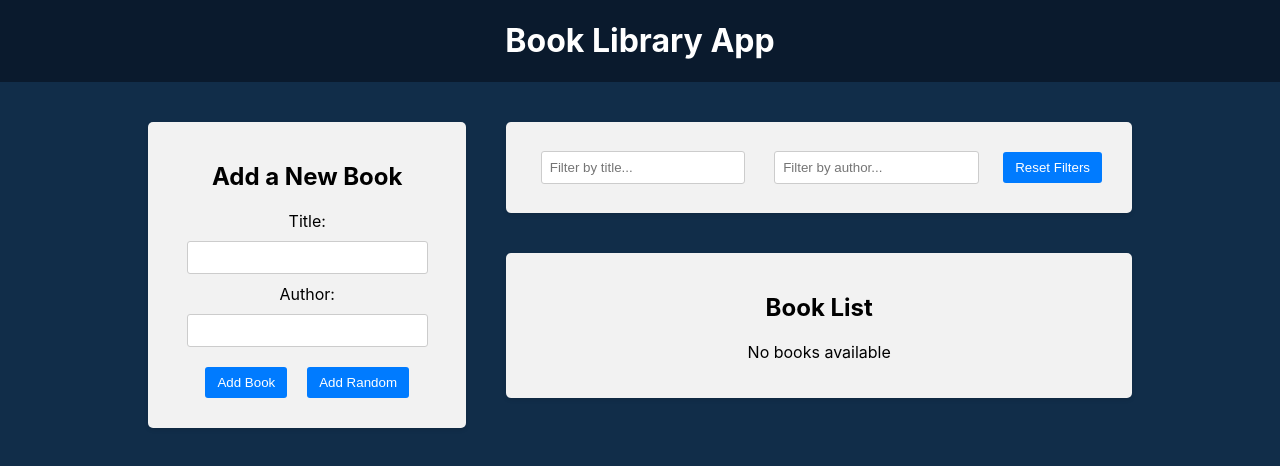
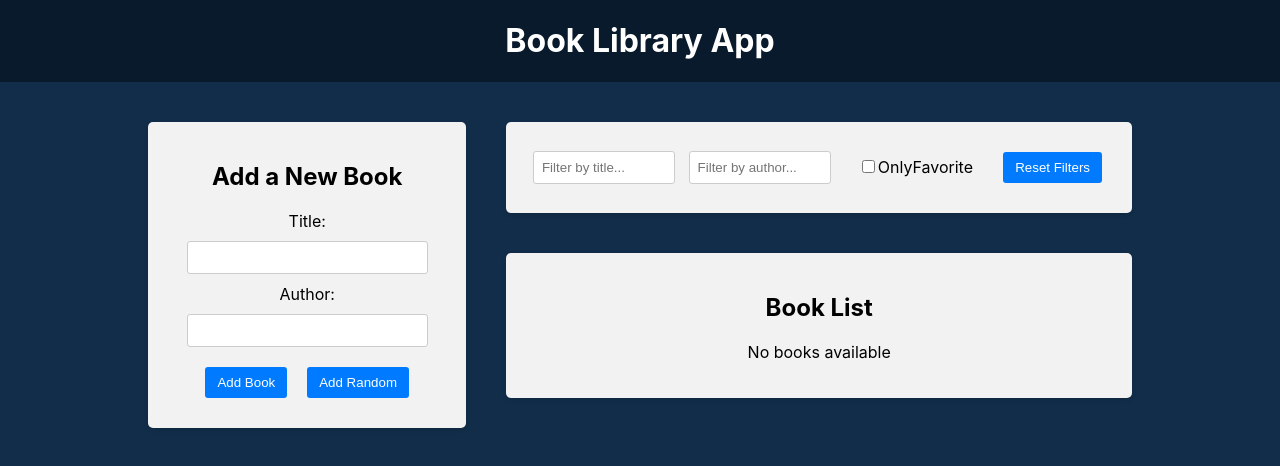
Before and after one commit to ProgMachineProg/book-library-app, a React (Create React App) app in the folder frontend/: page / in a window 1280 px wide. Shown: the top 466 px of the page. Built offline with nearby package versions, Linux system fonts and the light colour scheme.

Commit message:
Favorite checkbox filter

```diff
--- a/frontend/src/components/BookList/BookList.js
+++ b/frontend/src/components/BookList/BookList.js
@@ -1,13 +1,14 @@
 import {useDispatch, useSelector} from 'react-redux'
 import {BsBookmarkStarFill, BsBookmarkStar} from "react-icons/bs";
 import {deleteBook, toggleFavorite} from "../../redux/books/actionCreators";
-import {selectTitleFilter, selectAuthorFilter} from "../../redux/slices/filterSlice";
+import {selectTitleFilter, selectAuthorFilter, selectOnlyFavoriteFilter} from "../../redux/slices/filterSlice";
 import './BookList.css'
 
 const BookList = () => {
     const books = useSelector((state) => state.books);
     const titleFilter = useSelector(selectTitleFilter);
     const authorFilter = useSelector(selectAuthorFilter);
+    const onlyFavoriteFilter = useSelector(selectOnlyFavoriteFilter);
     const dispatch = useDispatch();
 
     const handleDeleteBook = (id) => {
@@ -25,7 +26,8 @@
         const matchesAuthor = book.author
             .toLowerCase()
             .includes(authorFilter.toLowerCase());
-        return matchesTitle && matchesAuthor;
+        const matchesFavorite = onlyFavoriteFilter ? book.isFavorite : true;
+        return matchesTitle && matchesAuthor && matchesFavorite;
     })
 
     return (
--- a/frontend/src/components/Filter/Filter.js
+++ b/frontend/src/components/Filter/Filter.js
@@ -2,8 +2,10 @@
 import {
     setTitleFilter,
     setAuthorFilter,
+    setOnlyFavoriteFilter,
     selectTitleFilter,
     selectAuthorFilter,
+    selectOnlyFavoriteFilter,
     resetFilters,
 } from "../../redux/slices/filterSlice";
 import './Filter.css'
@@ -12,6 +14,7 @@
     const dispatch = useDispatch();
     const titleFilter = useSelector(selectTitleFilter);
     const authorFilter = useSelector(selectAuthorFilter);
+    const onlyFavoriteFilter = useSelector(selectOnlyFavoriteFilter);
 
     const handleTitleFilterChange = (e) => {
         dispatch(setTitleFilter(e.target.value));
@@ -21,7 +24,11 @@
         dispatch(setAuthorFilter(e.target.value));
     }
 
-    const handleResetFilter = () => {
+    const handleOnlyFavoriteFilterChange = () => {
+        dispatch(setOnlyFavoriteFilter());
+    }
+
+    const handleResetFilters = () => {
         dispatch(resetFilters());
     }
 
@@ -42,7 +49,13 @@
                            value={authorFilter}
                     />
                 </div>
-                <button type="button" onClick={handleResetFilter}>Reset Filters</button>
+                <div className="filter-group">
+                    <label>
+                        <input type="checkbox" checked={onlyFavoriteFilter} onChange={handleOnlyFavoriteFilterChange}/>
+                        OnlyFavorite
+                    </label>
+                </div>
+                <button type="button" onClick={handleResetFilters}>Reset Filters</button>
             </div>
         </div>
 
--- a/frontend/src/redux/slices/filterSlice.js
+++ b/frontend/src/redux/slices/filterSlice.js
@@ -2,7 +2,8 @@
 
 const initialState = {
     title: '',
-    author: ''
+    author: '',
+    onlyFavorite: false
 }
 
 const filterSlice = createSlice({
@@ -19,15 +20,19 @@
         setAuthorFilter: (state, action) => {
             state.author = action.payload;
         },
-        resetFilters: (state) => {
+        setOnlyFavoriteFilter: (state) => {
+            state.onlyFavorite = !state.onlyFavorite;
+        },
+        resetFilters: () => {
             return initialState;
         }
     }
 })
 
-export const {setTitleFilter, setAuthorFilter, resetFilters} = filterSlice.actions;
+export const {setTitleFilter, setAuthorFilter, setOnlyFavoriteFilter,resetFilters} = filterSlice.actions;
 
 export const selectTitleFilter = (state) => state.filter.title;
 export const selectAuthorFilter = (state) => state.filter.author;
+export const selectOnlyFavoriteFilter = (state) => state.filter.onlyFavorite;
 
 export default filterSlice.reducer;
```
